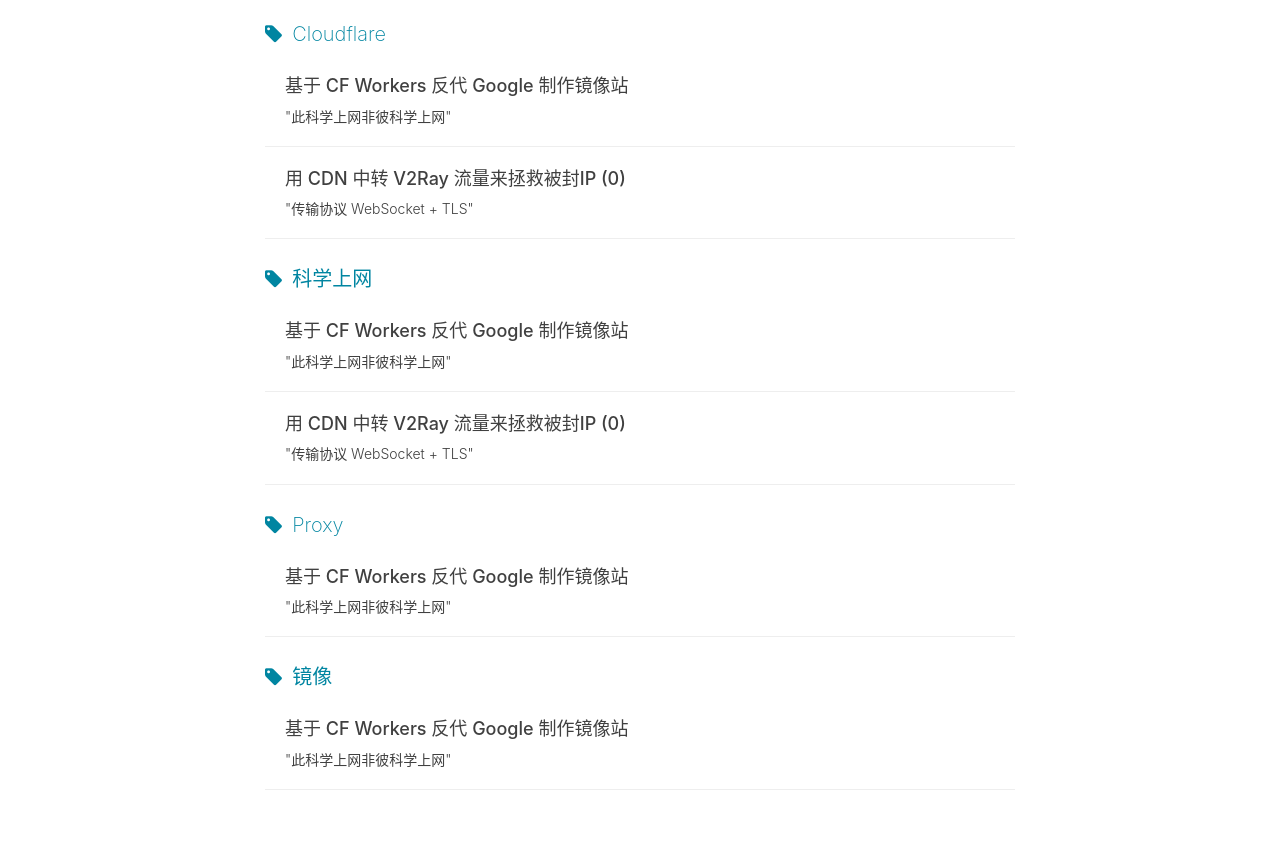
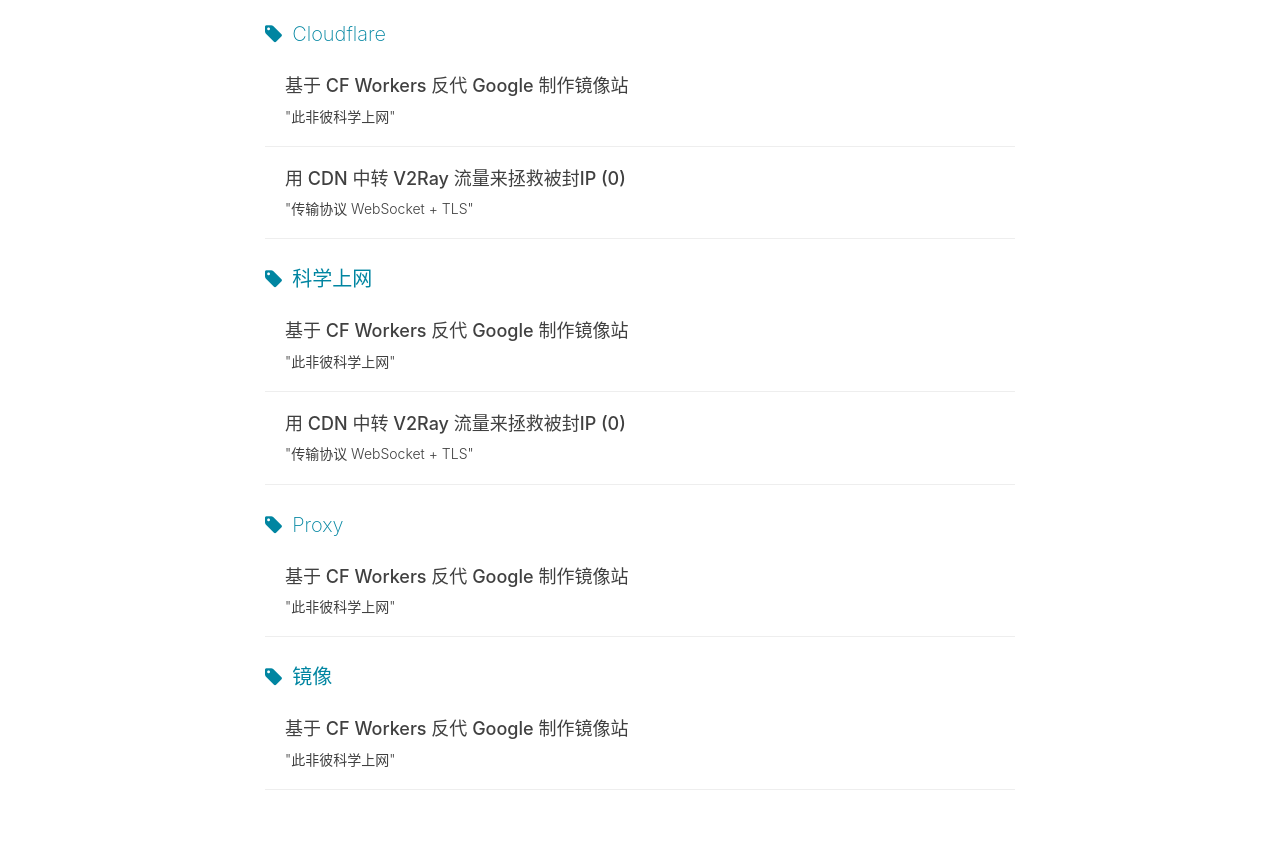
Before and after one commit to yanxxjin/yanxxjin.github.io, a Jekyll site: the page built from archive.html, in a window 1280 px wide. Shown: the part 1170-2026 px from the top of the page. Built offline with Jekyll 4.4.1, drawn with Linux system fonts in a browser that asks for light colours; nearby versions of some CDN libraries; comment, search, counter and statistics services are not loaded.

Commit message:
Update 2019-11-05-cdn-google.md

```diff
--- a/_posts/2019-11-05-cdn-google.md
+++ b/_posts/2019-11-05-cdn-google.md
@@ -1,7 +1,7 @@
 ---
 layout: post
 title: 基于 CF Workers 反代 Google 制作镜像站
-subtitle: ' "此科学上网非彼科学上网" '
+subtitle: ' "此非彼科学上网" '
 header-img: "img/2header.png"
 date: '2019-11-05 10:22:56'
 author: Jin
```
